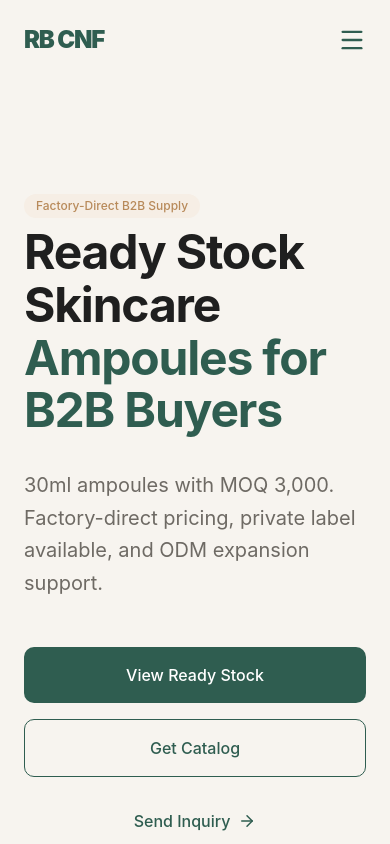
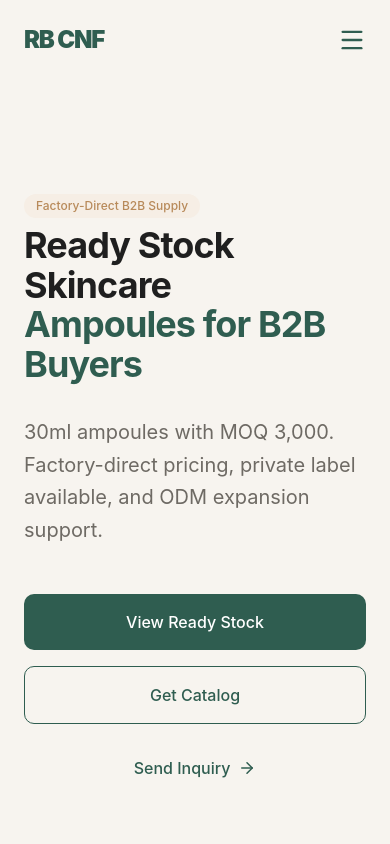
Before and after one commit to rbncf/rbcnf, a React (Vite) app: page / in a window 390 px wide. Shown: the top 844 px of the page. Built offline with nearby package versions, Linux system fonts and the light colour scheme.

Commit message:
feat: Enhance website SEO and page layout
Update the index.html title, description, and Open Graph tags to improve SEO. Adjust grid layouts on FormulaLibrary, Home, and ReadyStock pages to use a 1-2 column responsive design, improving mobile and tablet viewing experience.

```diff
--- a/index.html
+++ b/index.html
@@ -3,7 +3,12 @@
   <head>
     <meta charset="UTF-8" />
     <meta name="viewport" content="width=device-width, initial-scale=1.0" />
-    <title>My Google AI Studio App</title>
+    <title>Ready Formulas. Ready Stock. Ready Brand.</title>
+    <meta name="description" content="We make it easier and faster for businesses to launch skincare brands with ready formulas and factory-direct manufacturing."  />
+
+     <meta property="og:type" content="website" />
+     <meta property="og:title" content="Ready Formulas. Ready Stock. Ready Brand." />
+     <meta property="og:description" content="We make it easier and faster for businesses to launch skincare brands with ready formulas and factory-direct manufacturing."  />
   </head>
   <body>
     <div id="root"></div>
--- a/src/pages/FormulaLibrary.tsx
+++ b/src/pages/FormulaLibrary.tsx
@@ -26,7 +26,7 @@ const FormulaLibrary: React.FC = () => {
           <div className="space-y-12 mb-20">
             <div className="space-y-4">
               <h2 className="text-3xl font-bold">Core Ampoule Formulas</h2>
-              <div className="grid grid-cols-1 md:grid-cols-2 lg:grid-cols-4 gap-6">
+              <div className="grid grid-cols-1 md:grid-cols-2 gap-6">
                 {['AMP001 — Hyaluronic Hydration Ampoule', 'AMP002 — Vitamin C Brightening Ampoule', 'AMP003 — Niacinamide Tone-up Ampoule', 'AMP004 — Peptide Firming Ampoule'].map((item, i) => (
                   <Card key={i} className="p-6 border-l-4 border-primary">
                     <p className="font-bold text-primary">{item}</p>
@@ -61,7 +61,7 @@ const FormulaLibrary: React.FC = () => {
           <div className="text-center mb-16">
             <h2 className="text-3xl font-bold">Why This Structure Works</h2>
           </div>
-          <div className="grid grid-cols-1 md:grid-cols-2 lg:grid-cols-4 gap-8">
+          <div className="grid grid-cols-1 md:grid-cols-2 gap-8">
             {[
               { icon: <Target size={32} />, title: 'Easier Selection', desc: 'Simplified product identification for buyers.' },
               { icon: <Zap size={32} />, title: 'Faster Communication', desc: 'Streamlined inquiry and quotation process.' },
--- a/src/pages/Home.tsx
+++ b/src/pages/Home.tsx
@@ -16,9 +16,9 @@ const Home: React.FC = () => {
         <div className="container-wide grid grid-cols-1 lg:grid-cols-2 gap-16 items-center">
           <div className="space-y-8 z-10">
             <Badge variant="accent" className="mb-2">Factory-Direct B2B Supply</Badge>
-            <h1 className="text-5xl lg:text-6xl font-bold leading-[1.1] tracking-tight">
-              Ready Stock Skincare <br />
-              <span className="text-primary">Ampoules for B2B Buyers</span>
+            <h1 className="text-4xl md:text-5xl lg:text-[3.5rem] xl:text-6xl font-bold leading-[1.1] tracking-tight">
+              <span className="inline-block">Ready Stock Skincare</span> <br />
+              <span className="text-primary inline-block">Ampoules for B2B Buyers</span>
             </h1>
             <p className="text-xl md:text-2xl text-secondary-text leading-relaxed max-w-xl">
               30ml ampoules with MOQ 3,000. <br />
@@ -87,7 +87,7 @@ const Home: React.FC = () => {
               <Button variant="secondary">View All Products</Button>
             </Link>
           </div>
-          <div className="grid grid-cols-1 sm:grid-cols-2 lg:grid-cols-4 gap-6">
+          <div className="grid grid-cols-1 sm:grid-cols-2 gap-6">
             {PRODUCTS.map((product) => (
               <Card key={product.id} variant="sku" className="group">
                 <div className="aspect-square overflow-hidden bg-section-bg">
--- a/src/pages/ReadyStock.tsx
+++ b/src/pages/ReadyStock.tsx
@@ -27,7 +27,7 @@ const ReadyStock: React.FC = () => {
               <h2 className="text-3xl font-bold">Available Product Line</h2>
               <p className="text-secondary-text">Our initial ready stock line starts with four core ampoule SKUs selected for broad market appeal and easier B2B sales development.</p>
             </div>
-            <div className="grid grid-cols-1 sm:grid-cols-2 lg:grid-cols-3 xl:grid-cols-4 gap-8">
+            <div className="grid grid-cols-1 sm:grid-cols-2 gap-8">
               {PRODUCTS.map((product) => (
                 <Card key={product.id} variant="sku" className="group flex flex-col h-full">
                   <div className="aspect-square overflow-hidden bg-section-bg relative">
```
